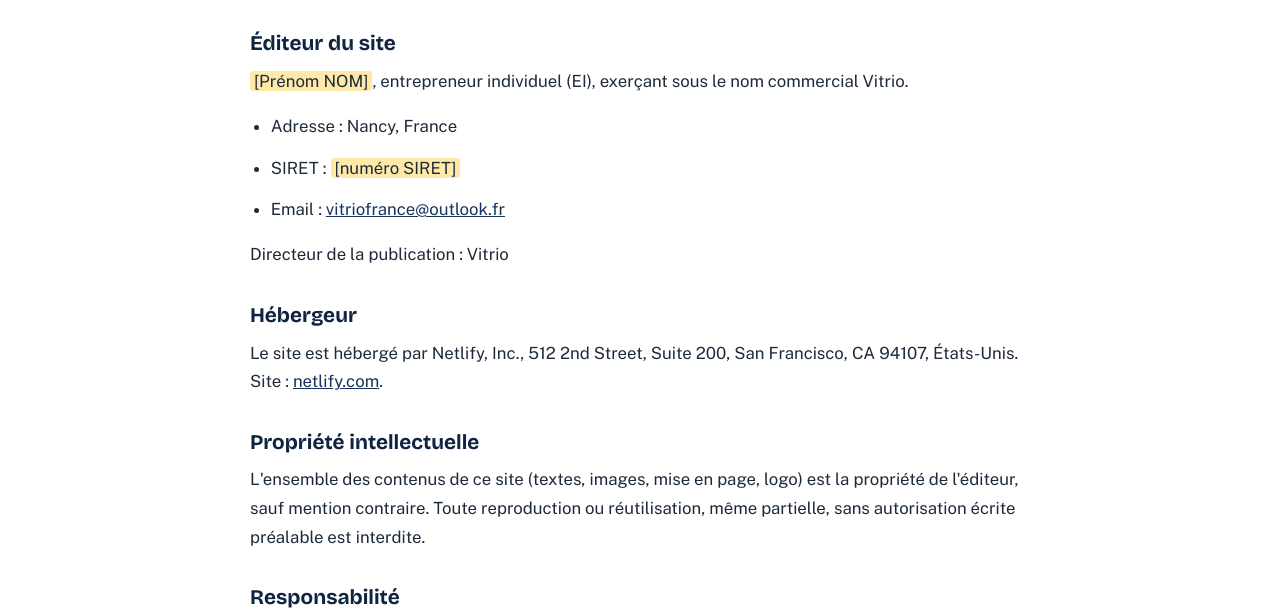
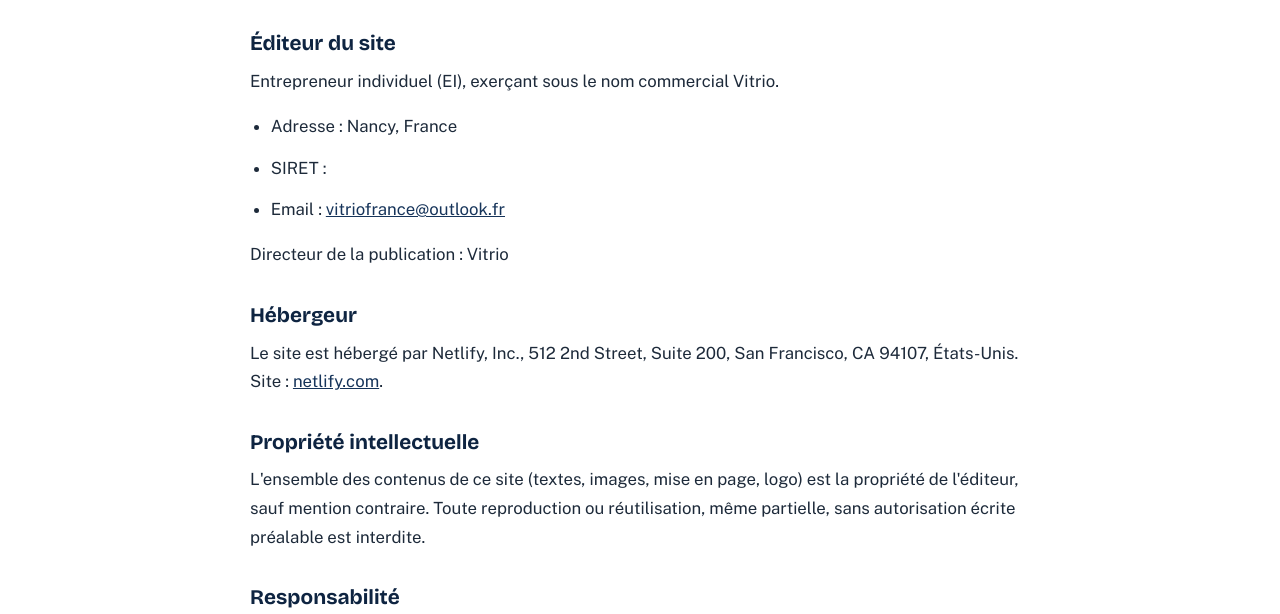
Before and after one commit to STC-CC/vitrio-site, a plain HTML site: page mentions-legales.html in a window 1280 px wide. Shown: the part 186-800 px from the top of the page. Drawn offline with nearby package versions, Linux system fonts and the light colour scheme.

Commit message:
Update mentions-legales.html

```diff
--- a/mentions-legales.html
+++ b/mentions-legales.html
@@ -36,10 +36,10 @@ footer a{color:#C9D9EB}
 <p class="maj">Dernière mise à jour : 26 novembre 2026</p>
 
 <h2>Éditeur du site</h2>
-<p><span class="ph">[Prénom NOM]</span>, entrepreneur individuel (EI), exerçant sous le nom commercial Vitrio.</p>
+<p> Entrepreneur individuel (EI), exerçant sous le nom commercial Vitrio.</p>
 <ul>
 <li>Adresse : Nancy, France </li>
-<li>SIRET : <span class="ph">[numéro SIRET]</span></li>
+<li>SIRET : </li>
 <li>Email : <a href="mailto:vitriofrance@outlook.fr">vitriofrance@outlook.fr</a></li>
 </ul>
 <p>Directeur de la publication : Vitrio </p>
```
